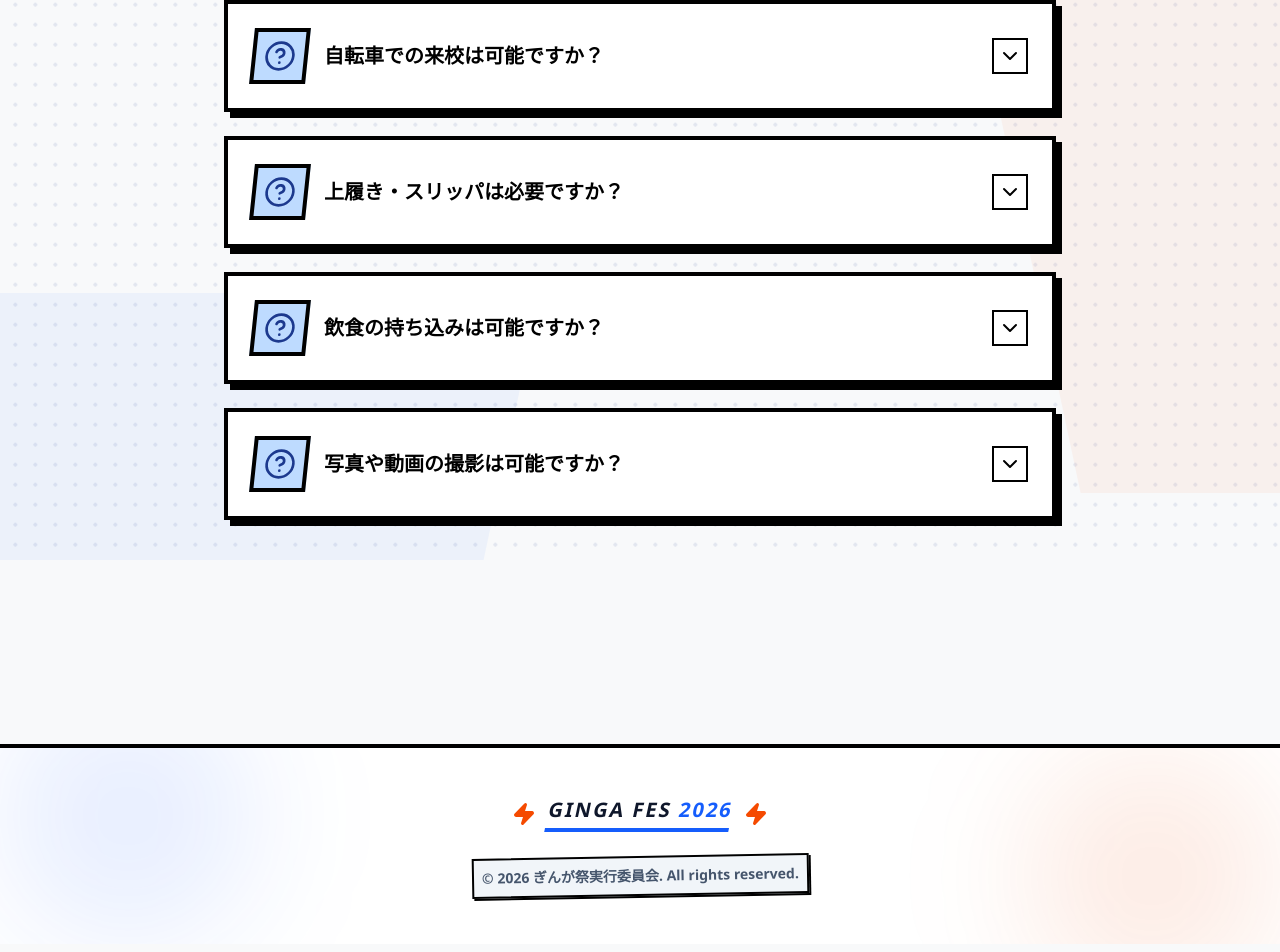
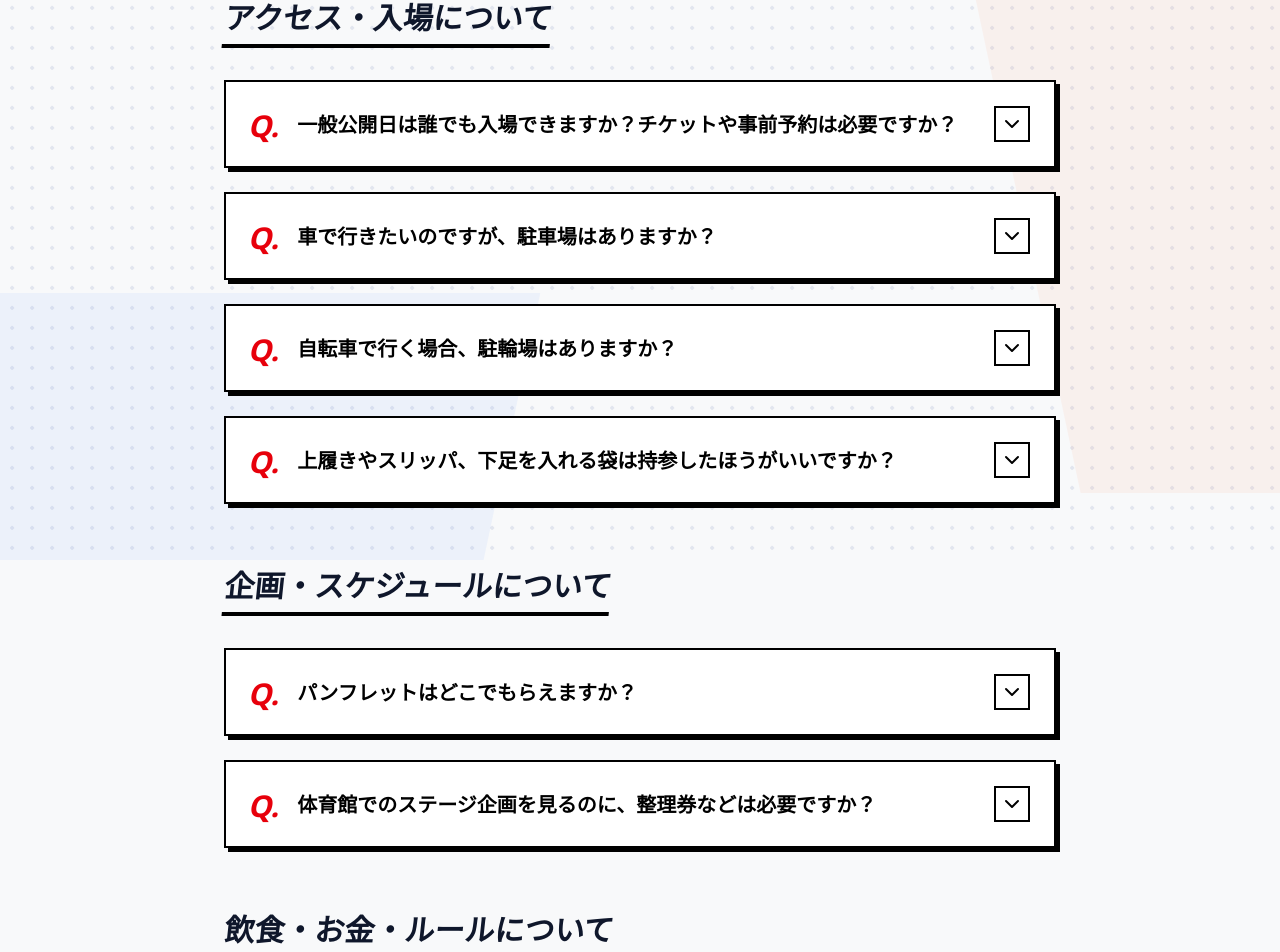
Before and after one commit to gingakouhou/gingafes2026, a Next.js app: page /faq in a window 1280 px wide. Shown: the part 240-1192 px from the top of the page. Built offline with nearby package versions, Linux system fonts and the light colour scheme.

Commit message:
feat: Q&Aテキストを構造化し、ネオブルータリズムのアコーディオンUIを実装

```diff
--- a/src/app/faq/page.tsx
+++ b/src/app/faq/page.tsx
@@ -5,32 +5,71 @@ import { ChevronDown, MessageCircleQuestion, HelpCircle } from "lucide-react";
 import ScrollReveal from "@/components/ScrollReveal";
 import MotionCard from "@/components/MotionCard";
 
-const faqs = [
+const faqData = [
   {
-    q: "自転車での来校は可能ですか？",
-    a: "駐輪場に限りがあるため、なるべく公共交通機関でのご来校をお願いいたします。",
+    category: "アクセス・入場について",
+    items: [
+      {
+        q: "一般公開日は誰でも入場できますか？チケットや事前予約は必要ですか？",
+        a: "一般公開日はどなたでもご自由に入場いただけます。チケットや事前の申し込みは不要です。ぜひお気軽にお越しください。",
       },
       {
-    q: "上履き・スリッパは必要ですか？",
-    a: "校舎内は土足厳禁となっております。各自で上履きと靴袋をご持参ください。",
+        q: "車で行きたいのですが、駐車場はありますか？",
+        a: "学校内に一般来場者向けの駐車場はございません。近隣の商業施設への無断駐車は絶対におやめください。必ず公共交通機関をご利用いただきますようお願いいたします。",
       },
       {
-    q: "飲食の持ち込みは可能ですか？",
-    a: "可能ですが、ゴミは各自でお持ち帰りいただくようご協力をお願いします。模擬店での販売もございます。",
+        q: "自転車で行く場合、駐輪場はありますか？",
+        a: "はい、校内の指定された場所に駐輪スペースを設けております。当日は案内係の生徒の指示に従って駐輪してください。",
       },
       {
-    q: "写真や動画の撮影は可能ですか？",
-    a: "ステージ発表や展示の撮影は可能ですが、他のお客様の迷惑にならないようご配慮ください。また、SNSへの無断投稿はお控えください。",
+        q: "上履きやスリッパ、下足を入れる袋は持参したほうがいいですか？",
+        a: "校舎内（教室棟・体育館）に入る際は上履きが必要です。ご自身のスリッパ等の上履きと、脱いだ下足を入れる袋を必ずご持参ください。",
+      }
+    ]
   },
+  {
+    category: "企画・スケジュールについて",
+    items: [
+      {
+        q: "パンフレットはどこでもらえますか？",
+        a: "当日、入場時などに案内係の生徒からお渡しいたします。",
+      },
+      {
+        q: "体育館でのステージ企画を見るのに、整理券などは必要ですか？",
+        a: "必要ありません。どなたでもご自由に入場いただけます。ぜひお気軽にご覧ください。",
+      }
+    ]
+  },
+  {
+    category: "飲食・お金・ルールについて",
+    items: [
+      {
+        q: "模擬店での支払いは、PayPayなどのスマホ決済や電子マネーは使えますか？",
+        a: "申し訳ありませんが、模擬店での決済は原則【現金のみ】となります。スムーズな会計のため、100円玉などの小銭を多めにご用意いただけますと幸いです。",
+      },
+      {
+        q: "校内で写真や動画を撮影してもいいですか？SNSに載せてもいいですか？",
+        a: "撮影自体は可能ですが、他のご来場者様や本校生徒の顔がはっきりと映っている写真・動画を、無断でSNS（Instagram、TikTok、X等）へアップロードする行為は固く禁じております。プライバシー保護へのご協力をお願いいたします。",
+      },
+      {
+        q: "買った食べ物はどこで食べられますか？食べ歩きは可能ですか？",
+        a: "基本的に校内のどこでもお召し上がりいただけますが、ゴミのポイ捨て等はおやめください。",
+      },
+      {
+        q: "ゴミ箱は設置されていますか？",
+        a: "ゴミの出る商品を販売している各模擬店にてゴミ袋を設置しておりますので、出たゴミはそちらに捨てていただきますようお願いいたします。",
+      }
+    ]
+  }
 ];
 
-function AccordionItem({ faq, index }: { faq: typeof faqs[0]; index: number }) {
+function AccordionItem({ faq, index }: { faq: { q: string, a: string }; index: number }) {
   const [isOpen, setIsOpen] = useState(false);
 
   return (
     <ScrollReveal delay={index * 0.1} direction={index % 2 === 0 ? "left" : "right"}>
       <MotionCard
-        className={`border-4 border-black bg-white transition-colors duration-300 ${isOpen ? "shadow-[8px_8px_0px_rgba(234,88,12,1)]" : "shadow-[6px_6px_0px_rgba(0,0,0,1)]"}`}
+        className={`border-2 border-black bg-white transition-colors duration-300 ${isOpen ? "shadow-[4px_4px_0px_rgba(234,88,12,1)]" : "shadow-[4px_4px_0px_rgba(0,0,0,1)]"}`}
         hoverColor={isOpen ? "rgba(234,88,12,1)" : "rgba(37,99,235,1)"}
       >
         <button
@@ -38,15 +77,15 @@ function AccordionItem({ faq, index }: { faq: typeof faqs[0]; index: number }) {
           className="flex w-full items-center justify-between p-6 text-left focus:outline-none focus:ring-4 focus:ring-blue-600/50"
           aria-expanded={isOpen}
         >
-          <div className="flex items-center gap-4">
-            <div className={`p-2 border-4 border-black transition-colors flex-shrink-0 -skew-x-6 ${isOpen ? "bg-orange-500 text-white" : "bg-blue-200 text-blue-900"}`}>
-              <HelpCircle className="w-6 h-6 sm:w-8 sm:h-8" />
-            </div>
-            <span className={`text-lg sm:text-xl font-black transition-colors ${isOpen ? "text-orange-600" : "text-black"}`}>
+          <div className="flex items-start gap-4">
+            <span className="font-black text-red-600 text-3xl -skew-x-12 leading-none mt-1 shrink-0">
+              Q.
+            </span>
+            <span className={`text-lg sm:text-xl font-black transition-colors ${isOpen ? "text-orange-600" : "text-black"} mt-1`}>
               {faq.q}
             </span>
           </div>
-          <div className={`flex-shrink-0 p-1 border-2 border-black transition-all duration-500 ease-[cubic-bezier(0.34,1.56,0.64,1)] ${isOpen ? "rotate-180 bg-black text-white" : "rotate-0 bg-white text-black"}`}>
+          <div className={`flex-shrink-0 p-1 border-2 border-black transition-all duration-500 ease-[cubic-bezier(0.34,1.56,0.64,1)] ${isOpen ? "rotate-180 bg-black text-white" : "rotate-0 bg-white text-black"} ml-4`}>
             <ChevronDown className="w-6 h-6" />
           </div>
         </button>
@@ -56,11 +95,15 @@ function AccordionItem({ faq, index }: { faq: typeof faqs[0]; index: number }) {
           className={`grid transition-all duration-500 ease-[cubic-bezier(0.34,1.56,0.64,1)] origin-top ${isOpen ? "grid-rows-[1fr] opacity-100 scale-y-100" : "grid-rows-[0fr] opacity-0 scale-y-95 pointer-events-none"}`}
         >
           <div className="overflow-hidden">
-            <div className="p-6 pt-0 bg-orange-50 border-t-4 border-black mt-2">
-              <p className="flex gap-4 font-bold text-slate-800 leading-loose py-4">
-                <span className="font-black text-orange-600 text-2xl -skew-x-12">A.</span>
-                <span>{faq.a}</span>
+            <div className="p-6 pt-0 bg-white border-t-2 border-dashed border-black mt-2">
+              <div className="flex items-start gap-4 py-4">
+                <span className="font-black text-blue-600 text-3xl -skew-x-12 leading-none mt-1 shrink-0">
+                  A.
+                </span>
+                <p className="font-bold text-slate-800 leading-relaxed text-lg mt-1">
+                  {faq.a}
                 </p>
+              </div>
             </div>
           </div>
         </div>
@@ -97,9 +140,20 @@ export default function FAQPage() {
           </div>
         </ScrollReveal>
 
+        <div className="space-y-16">
+          {faqData.map((categoryData, catIndex) => (
+            <div key={catIndex}>
+              <ScrollReveal direction="left">
+                <h2 className="text-2xl md:text-3xl font-black mb-8 border-b-4 border-black pb-2 inline-block -skew-x-6">
+                  {categoryData.category}
+                </h2>
+              </ScrollReveal>
               <div className="space-y-6">
-          {faqs.map((faq, index) => (
+                {categoryData.items.map((faq, index) => (
                   <AccordionItem key={index} faq={faq} index={index} />
+                ))}
+              </div>
+            </div>
           ))}
         </div>
 
```
Lines whose indentation alone changed are shown as unchanged.
